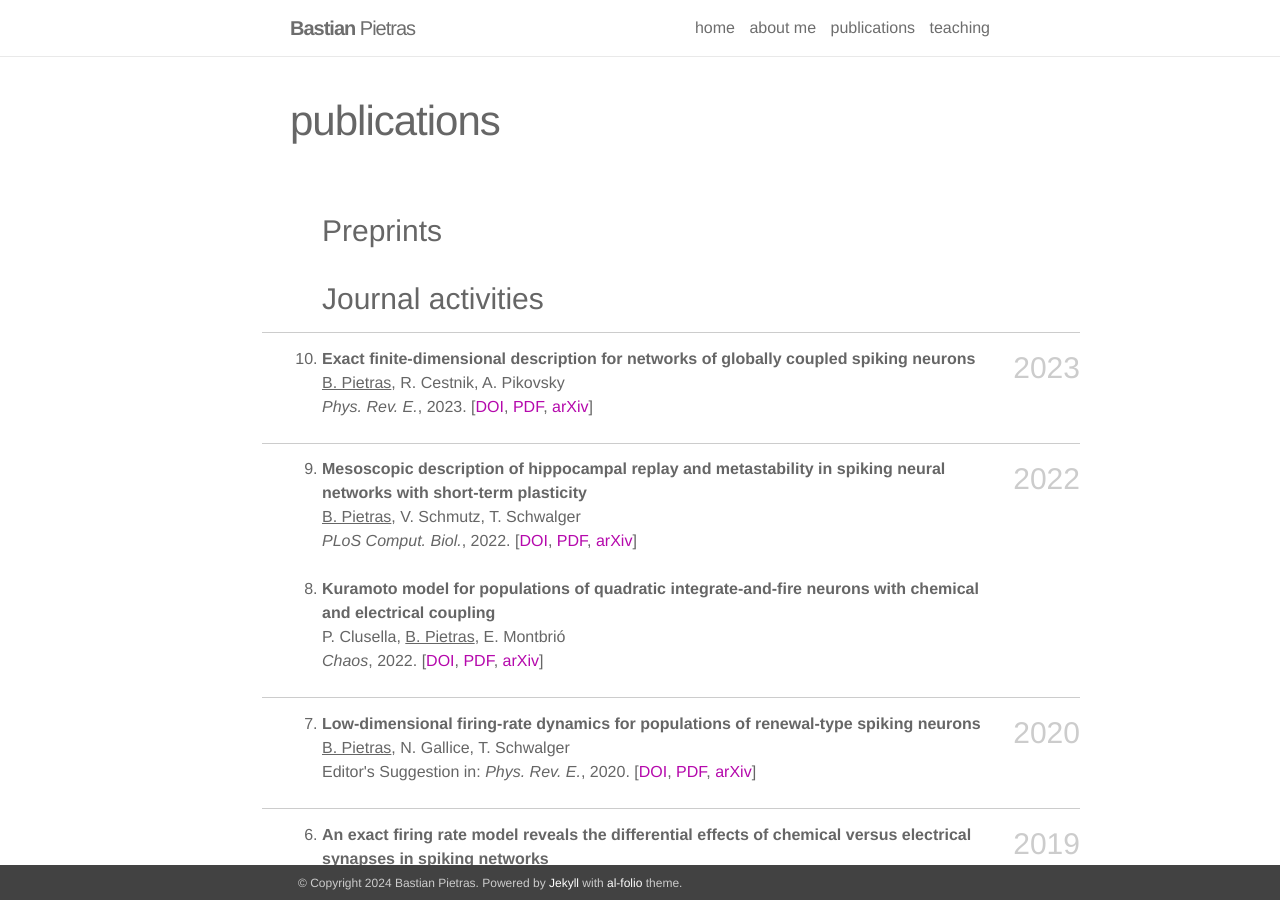
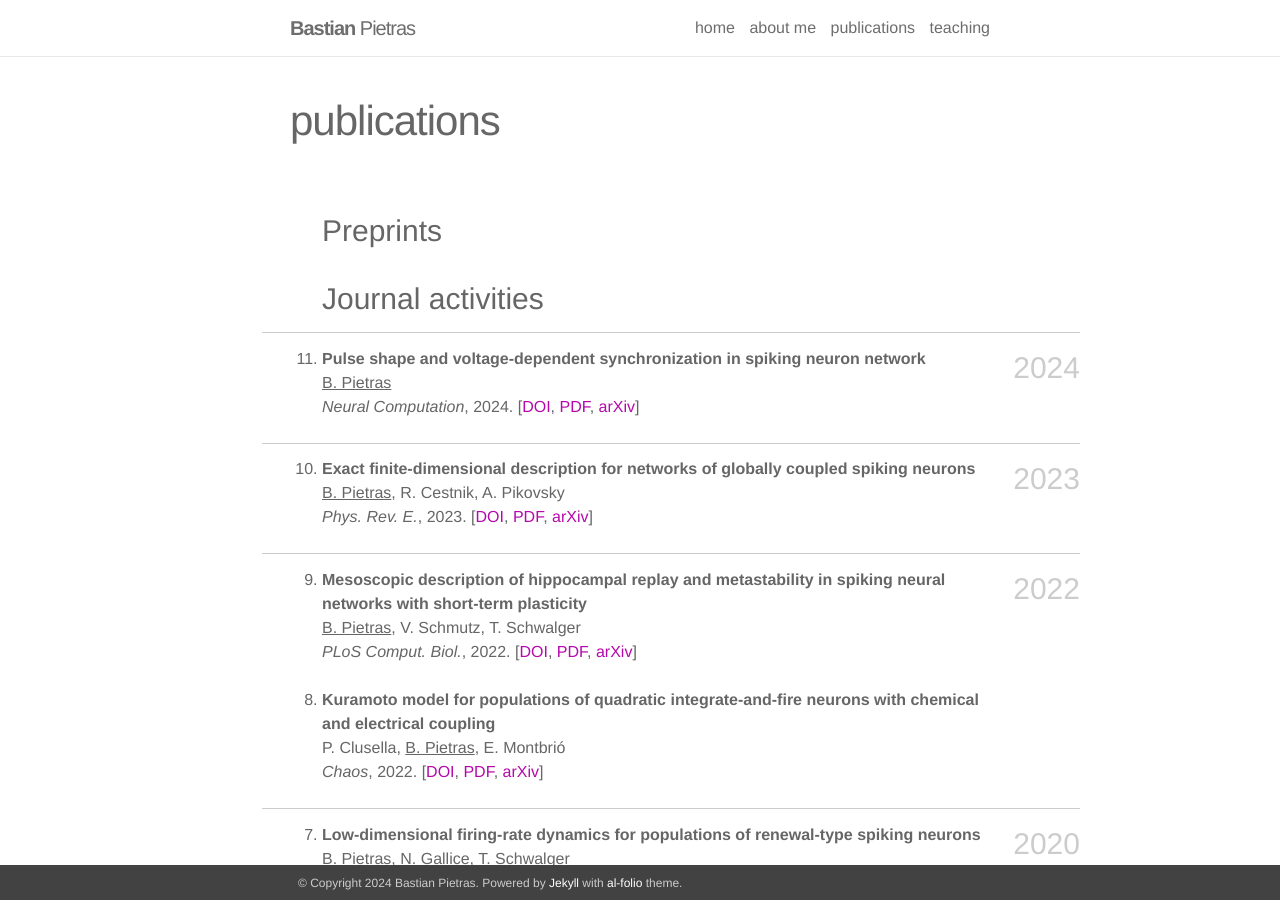
Before and after one commit to BastianPietras/bastianpietras.github.io, a Jekyll site: the page built from _pages/publications.md, in a window 1280 px wide and 900 px high. Built offline with Jekyll 4.4.1, drawn with Linux system fonts in a browser that asks for light colours.

Commit message:
update publication with pulse shape paper

```diff
--- a/_pages/publications.md
+++ b/_pages/publications.md
@@ -11,6 +11,12 @@ title: publications
 
 
   <h3>Journal activities</h3>
+
+  <h3 class="year">2024</h3>
+
+  <li> <strong>Pulse shape and voltage-dependent synchronization in spiking neuron network</strong><br/>
+      <ins>B. Pietras</ins><br/>
+      <em>Neural Computation</em>, 2024. [<a href="https://doi.org/10.1162/neco_a_01680" target="_self">DOI</a>, <a href="https://bastianpietras.github.io/files/2024_Pietras.pdf" target="_self">PDF</a>, <a href="https://doi.org/10.48550/arXiv.2304.09813" target="_self">arXiv</a>]</li><br/>
 
   <h3 class="year">2023</h3>
 
```
Also changed, not shown: 1 other file.
